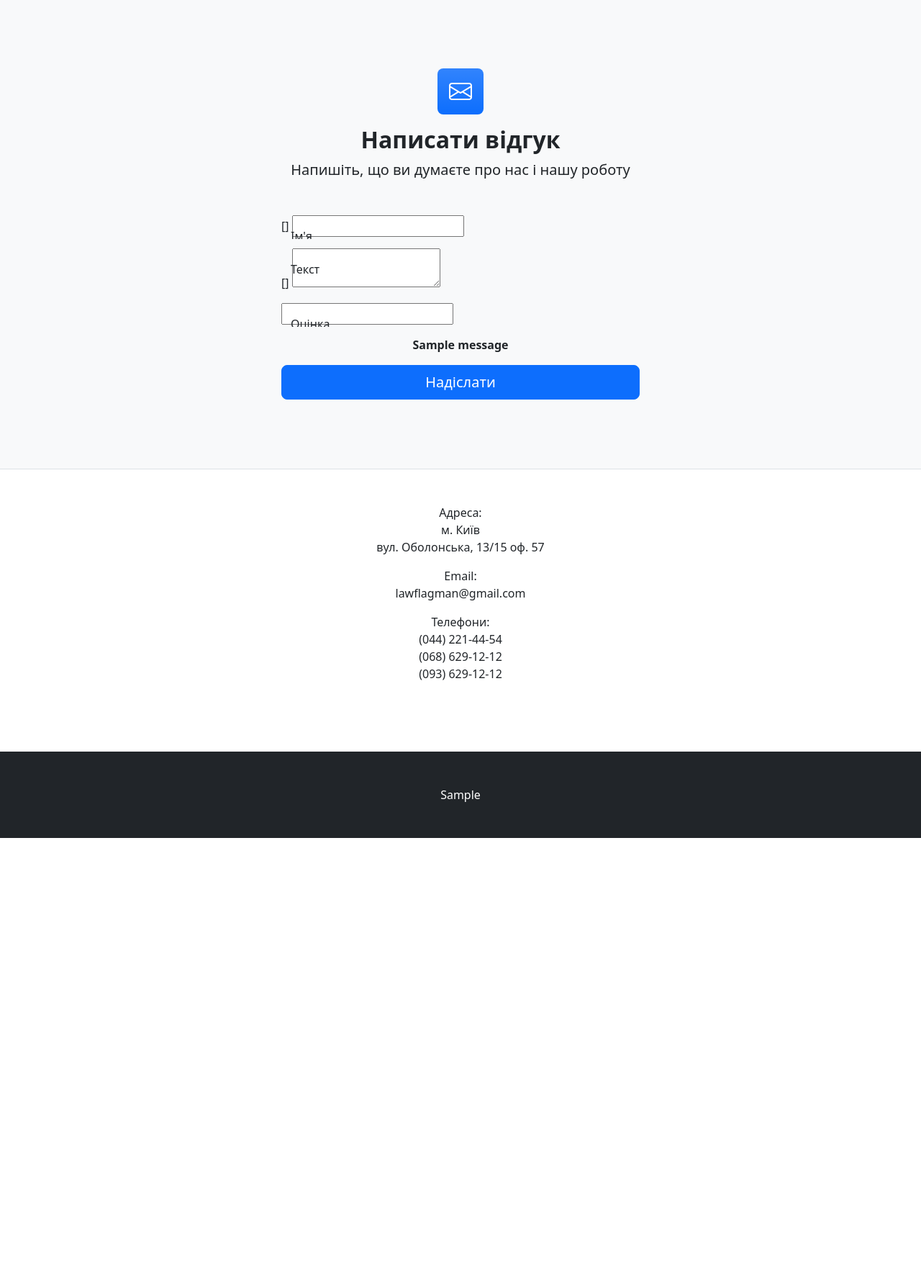
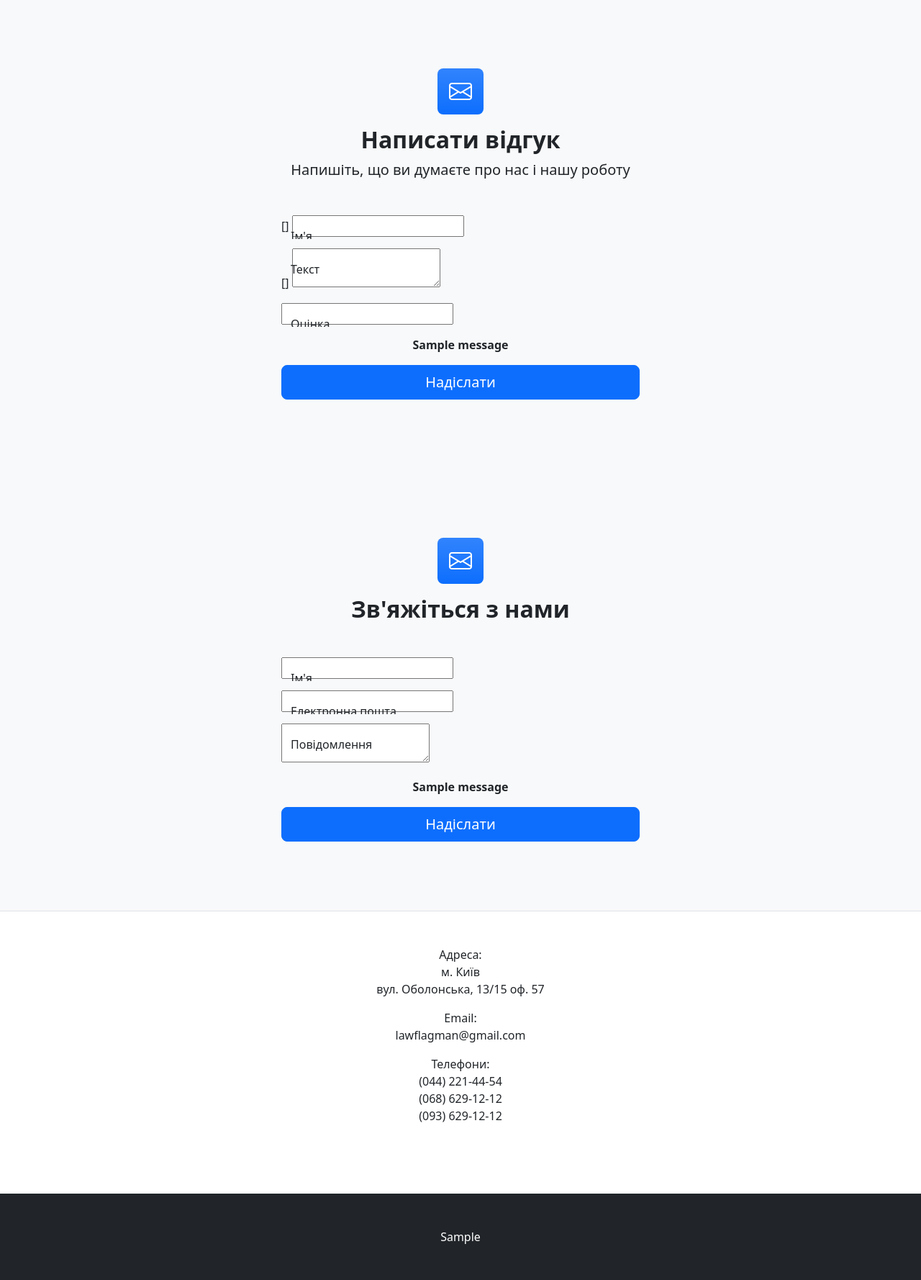
Before and after one commit to KolomarenkoDmytrii/cicd_webapp_labs, a Django app: template company/main/templates/index.html in a window 1280 px wide. Shown: the part 2421-4199 px from the top of the page at 72% size. Before the commit the page ends 3585 px from the top, so only its background shows below. Run offline with Django 3.2, Linux system fonts and the light colour scheme; the template is opened without the code that fills it: most values are stand-ins (such as "Sample title", 1, 10 or a date in 2020); one stand-in notice (Sample message) is shown; form fields are guessed from the names that the template uses; some libraries are stand-ins or nearby versions.

Commit message:
Added base for contact info form

```diff
--- a/company/main/templates/index.html
+++ b/company/main/templates/index.html
@@ -278,6 +278,63 @@
             </div>
         </div>
     </section>
+    <!-- Contact information section-->
+    <section class="bg-light py-5">
+        <div class="container px-5 my-5 px-5">
+            <div class="text-center mb-5">
+                <div class="feature bg-primary bg-gradient text-white rounded-3 mb-3"><i class="bi bi-envelope"></i></div>
+                <h2 class="fw-bolder">Зв'яжіться з нами</h2>
+                <!--<p class="lead mb-0">Напишіть, що ви думаєте про нас і нашу роботу</p>-->
+            </div>
+            <div class="row gx-5 justify-content-center">
+                <div class="col-lg-6">
+                    <form id="contactForm" method="post">
+                    {% csrf_token %}
+
+                        <!-- Name input-->
+                        <div class="form-floating mb-3">
+                            {{ contact_form.user_name }}
+                            <label for="{{ feedback_form.user_name.id_for_label }}">Ім'я</label>
+                        </div>
+
+                        <!-- Email input-->
+                        <div class="form-floating mb-3">
+                            {{ contact_form.email }}
+                            <label for="{{ feedback_form.text.id_for_label }}">Електронна пошта</label>
+                        </div>
+                        <!-- Message input-->
+                        <div class="form-floating mb-3">
+                            {{ contact_form.message }}
+                            <label for="{{ feedback_form.rating.id_for_label }}">Повідомлення</label>
+                        </div>
+
+                        {% if messages %}
+                            {% for message in messages %}
+                                {% if message.level == DEFAULT_MESSAGE_LEVELS.SUCCESS %}
+                                <!-- Submit success message-->
+                                <!-- This is what your users will see when the form-->
+                                <!-- has successfully submitted-->
+                                <div id="submitSuccessMessage">
+                                    <div class="text-center mb-3">
+                                        <div class="fw-bolder">{{ message }}</div>
+                                    </div>
+                                </div>
+                                {% endif %}
+                                <!-- Submit error message-->
+                                <!-- This is what your users will see when there is-->
+                                <!-- an error submitting the form-->
+                                {% if message.level == DEFAULT_MESSAGE_LEVELS.ERROR %}
+                                <div id="submitErrorMessage"><div class="text-center text-danger mb-3">{{ message }}</div></div>
+                                {% endif %}
+                            {% endfor %}
+                        {% endif %}
+                        <!-- Submit Button-->
+                        <div class="d-grid"><input class="btn btn-primary btn-lg" id="submitButton" type="submit" value="Надіслати"></div>
+                    </form>
+                </div>
+            </div>
+        </div>
+    </section>
     <section class="py-5 border-top" id="contacts">
         <div class="text-center mb-5">
             <p>Адреса:<br />
```
Also changed, not shown: company/main/forms.py (+34 -1 lines), company/main/models.py (+14 -0 lines), company/main/views.py (+10 -7 lines).
